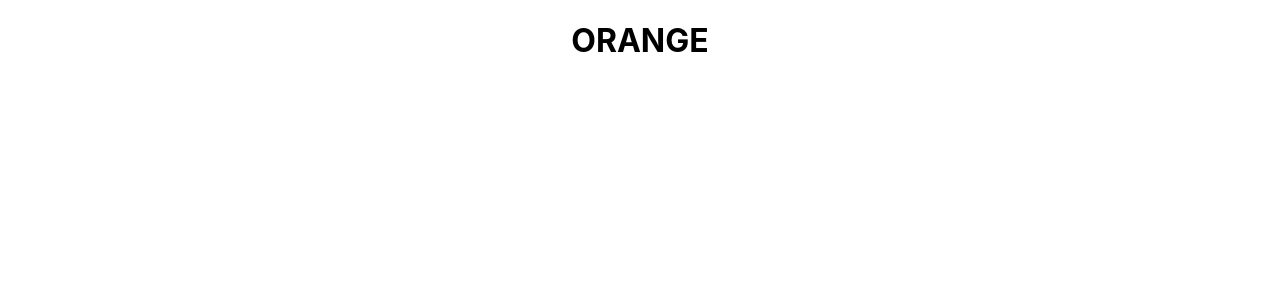
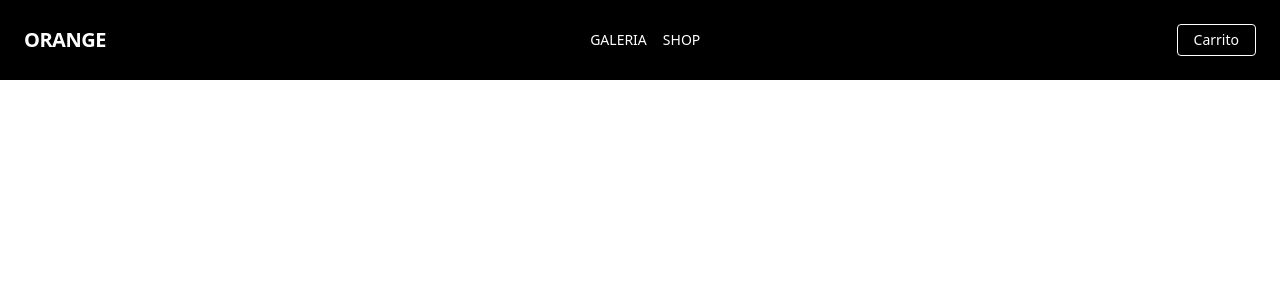
Before and after one commit to clara-vg/orange-app, a React (Create React App) app: page / in a window 1280 px wide. Shown: the top 300 px of the page. Built offline with nearby package versions, Linux system fonts and the light colour scheme.

Commit message:
Menu E-commerce

```diff
--- a/package.json
+++ b/package.json
@@ -34,5 +34,10 @@
       "last 1 firefox version",
       "last 1 safari version"
     ]
+  },
+  "devDependencies": {
+    "autoprefixer": "^10.4.7",
+    "postcss": "^8.4.14",
+    "tailwindcss": "^3.1.6"
   }
 }
--- /dev/null
+++ b/postcss.config.js
@@ -0,0 +1,6 @@
+module.exports = {
+  plugins: {
+    tailwindcss: {},
+    autoprefixer: {},
+  },
+}
--- a/src/App.css
+++ b/src/App.css
@@ -1,38 +1,4 @@
 .App {
   text-align: center;
+  background-color: #282c34;
 }
-
-.App-logo {
-  height: 40vmin;
-  pointer-events: none;
-}
-
-@media (prefers-reduced-motion: no-preference) {
-  .App-logo {
-    animation: App-logo-spin infinite 20s linear;
-  }
-}
-
-.App-header {
-  background-color: #282c34;
-  min-height: 100vh;
-  display: flex;
-  flex-direction: column;
-  align-items: center;
-  justify-content: center;
-  font-size: calc(10px + 2vmin);
-  color: white;
-}
-
-.App-link {
-  color: #61dafb;
-}
-
-@keyframes App-logo-spin {
-  from {
-    transform: rotate(0deg);
-  }
-  to {
-    transform: rotate(360deg);
-  }
-}
--- a/src/App.js
+++ b/src/App.js
@@ -1,23 +1,16 @@
 import './App.css';
+import NavBar from './components/NavBar';
+
 
 function App() {
   return (
     <div className="App">
-      <h1> <strong> ORANGE </strong> </h1>
-      {/* <header className="App-header">
-        <img src={logo} className="App-logo" alt="logo" />
-        <p>
-          Edit <code>src/App.js</code> and save to reload.
-        </p>
-        <a
-          className="App-link"
-          href="https://reactjs.org"
-          target="_blank"
-          rel="noopener noreferrer"
-        >
-          Learn React
-        </a>
-      </header> */}
+
+      <NavBar />
+
+
+
+
     </div>
   );
 }
--- /dev/null
+++ b/src/components/NavBar.jsx
@@ -0,0 +1,25 @@
+const NavBar = () => {
+  return (
+    <div>
+        <nav class="flex items-center justify-between flex-wrap bg-black p-6">
+                <div class="flex items-center flex-shrink-0 text-white mr-6">
+                    <span class="font-semibold text-xl tracking-tight">ORANGE</span>
+                </div>
+                <div class="w-full block flex-grow lg:flex lg:items-center lg:w-auto">
+                    <div class="text-sm lg:flex-grow">
+                    <a href="#responsive-header" class="block mt-4 lg:inline-block lg:mt-0 text-white  mr-4">
+                        GALERIA
+                    </a>
+                    <a href="#responsive-header" class="block mt-4 lg:inline-block lg:mt-0 text-white  mr-4">
+                        SHOP
+                    </a>
+                    </div>
+                    <div>
+                    <a href="#" class="inline-block text-sm px-4 py-2 leading-none border rounded text-white border-white hover:border-transparent hover:text-teal-500 hover:bg-white mt-4 lg:mt-0">Carrito</a>
+                    </div>
+                </div>
+        </nav>
+    </div>
+  )
+}
+export default NavBar
--- a/src/index.css
+++ b/src/index.css
@@ -1,13 +1,3 @@
-body {
-  margin: 0;
-  font-family: -apple-system, BlinkMacSystemFont, 'Segoe UI', 'Roboto', 'Oxygen',
-    'Ubuntu', 'Cantarell', 'Fira Sans', 'Droid Sans', 'Helvetica Neue',
-    sans-serif;
-  -webkit-font-smoothing: antialiased;
-  -moz-osx-font-smoothing: grayscale;
-}
-
-code {
-  font-family: source-code-pro, Menlo, Monaco, Consolas, 'Courier New',
-    monospace;
-}
+@tailwind base;
+@tailwind components;
+@tailwind utilities;
--- /dev/null
+++ b/tailwind.config.js
@@ -0,0 +1,10 @@
+/** @type {import('tailwindcss').Config} */
+module.exports = {
+  content: [
+    "./src/**/*.{js,jsx,ts,tsx}",
+  ],
+  theme: {
+    extend: {},
+  },
+  plugins: [],
+}
```
Also changed, not shown: 1 other file (tests, documents, lock files or other folders).
